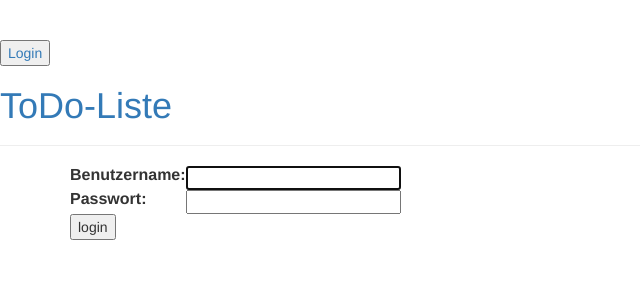
After one commit to GWENECKHARDT/ba2020_S0573026_S0573811, a Django app: page /accounts/login/ in a window 1280 px wide. The commit adds this page. Shown: the top 300 px of the page, without its empty margins (0-640 px from the left). Run offline with Django 3.2, Linux system fonts and the light colour scheme; some libraries are stand-ins or nearby versions.

Commit message:
Login Funktion hinzugefügt

```diff
--- a/ToDo/settings.py
+++ b/ToDo/settings.py
@@ -104,7 +104,7 @@ AUTH_PASSWORD_VALIDATORS = [
 # Internationalization
 # https://docs.djangoproject.com/en/2.2/topics/i18n/
 
-LANGUAGE_CODE = 'de-de'
+LANGUAGE_CODE = 'de-ch'
 
 TIME_ZONE = 'Europe/Berlin'
 
@@ -120,3 +120,5 @@ USE_TZ = True
 
 STATIC_URL = '/static/'
 STATIC_ROOT = os.path.join(BASE_DIR, 'static')
+
+LOGIN_REDIRECT_URL = '/'
--- a/ToDo/urls.py
+++ b/ToDo/urls.py
@@ -14,10 +14,14 @@ Including another URLconf
     2. Add a URL to urlpatterns:  path('blog/', include('blog.urls'))
 """
 
+from django.urls import path, include
 from django.contrib import admin
-from django.urls import path, include
+
+from django.contrib.auth import views
 
 urlpatterns = [
     path('admin/', admin.site.urls),
+    path('accounts/login/', views.LoginView.as_view(), name='login'),
+    path('accounts/logout/', views.LogoutView.as_view(next_page='/'), name='logout'),
     path('', include('blog.urls')),
 ]
--- a/blog/templates/blog/base.html
+++ b/blog/templates/blog/base.html
@@ -6,13 +6,16 @@
         <link rel="stylesheet" href="//maxcdn.bootstrapcdn.com/bootstrap/3.2.0/css/bootstrap-theme.min.css">
         <link href='//fonts.googleapis.com/css?family=Lobster&subset=latin,latin-ext' rel='stylesheet' type='text/css'>
         <link rel="stylesheet" href="{% static 'css/blog.css' %}">
-    </head>
    <body>
             <div class="page-header">
+                {% if user.is_authenticated %}
+                     <a href="{% url 'todo_new' %}"><button type="button">New ToDo</button></a>
+                     <a href="{% url 'todo_list' %}" class="top-menu"><span class="glyphicon glyphicon-edit"></span></a>
+                    <p class="top-menu">Hello {{ user.username }} <button type="button"><a href="{% url 'logout' %}">Log out</a></button></p>
+                {% else %}
+                     <a href="{% url 'login' %}" ><button type="button">Login</button></a>
+                {% endif %}
                 <h1><a href="/">ToDo-Liste</a></h1>
-            <a href="{% url 'todo_new' %}"type="button">New ToDo</a>
-            <a href="{% url 'todo_new' %}"><button type="button">New ToDo</button></a>
-            @Vivi: Was gefällt dir da besser? Button oder Link?
             </div>
             <div class="content container">
                 <div class="row">
@@ -23,4 +26,5 @@
                 </div>
             </div>
         </body>
+
 </html>
--- /dev/null
+++ b/blog/templates/registration/login.html
@@ -0,0 +1,24 @@
+{% extends "blog/base.html" %}
+
+{% block content %}
+    {% if form.errors %}
+        <p>Your username and password didn't match. Please try again.</p>
+    {% endif %}
+
+    <form method="post" action="{% url 'login' %}">
+    {% csrf_token %}
+        <table>
+        <tr>
+            <td>{{ form.username.label_tag }}</td>
+            <td>{{ form.username }}</td>
+        </tr>
+        <tr>
+            <td>{{ form.password.label_tag }}</td>
+            <td>{{ form.password }}</td>
+        </tr>
+        </table>
+
+        <input type="submit" value="login" />
+        <input type="hidden" name="next" value="{{ next }}" />
+    </form>
+{% endblock %}
```
Lines whose indentation alone changed are shown as unchanged.
